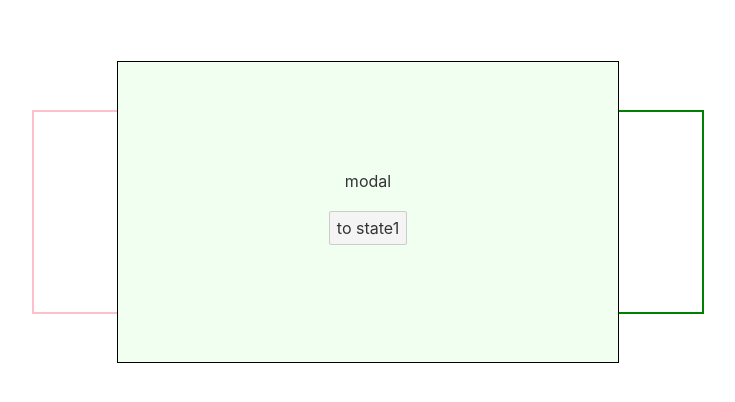
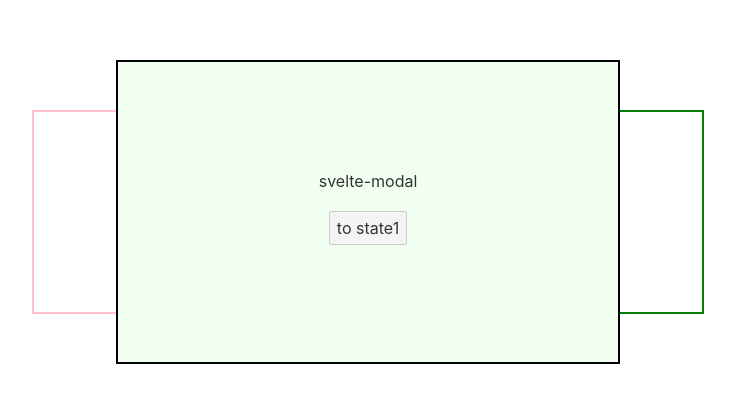
Before and after one commit to keisssss/svelte-to-ts, a Svelte app: page / in a window 1280 px wide. Shown: the part 188-590 px from the top of the page, without its empty margins (272-1007 px from the left). Built offline with nearby package versions, Linux system fonts and the light colour scheme.

Commit message:
hover button

```diff
--- a/public/global.css
+++ b/public/global.css
@@ -1,4 +1,5 @@
-html, body {
+html,
+body {
   position: relative;
   width: 100%;
   height: 100%;
@@ -9,11 +10,12 @@
   margin: 0;
   padding: 8px;
   box-sizing: border-box;
-	font-family: -apple-system, BlinkMacSystemFont, "Segoe UI", Roboto, Oxygen-Sans, Ubuntu, Cantarell, "Helvetica Neue", sans-serif;
+  font-family: -apple-system, BlinkMacSystemFont, "Segoe UI", Roboto,
+    Oxygen-Sans, Ubuntu, Cantarell, "Helvetica Neue", sans-serif;
 }
 
 a {
-	color: rgb(0,100,200);
+  color: rgb(0, 100, 200);
   text-decoration: none;
 }
 
@@ -22,14 +24,17 @@
 }
 
 a:visited {
-	color: rgb(0,80,160);
+  color: rgb(0, 80, 160);
 }
 
 label {
   display: block;
 }
 
-input, button, select, textarea {
+input,
+button,
+select,
+textarea {
   font-family: inherit;
   font-size: inherit;
   -webkit-padding: 0.4em 0;
@@ -49,6 +54,9 @@
   background-color: #f4f4f4;
   outline: none;
 }
+button:hover {
+  cursor: pointer;
+}
 
 button:disabled {
   color: #999;
--- a/public/index.html
+++ b/public/index.html
@@ -31,9 +31,6 @@
     height: 200px;
     width: 200px;
   }
-  .block:hover {
-    cursor: pointer;
-  }
 
   @media (min-width: 640px) {
     main {
--- a/src/App.svelte
+++ b/src/App.svelte
@@ -9,7 +9,7 @@
 
 {#if $state === "state1"}
   <div id="svelte-component" class="block" data-state="state1">
-    embed-state1
+    svelte-embed 1
     <button
       on:click={() => {
         onClick("state2");
@@ -20,7 +20,7 @@
   </div>
 {:else if $state === "state2"}
   <div id="svelte-component" class="block" data-state="state2">
-    embed-state2
+    svelte-embed 2
     <button
       on:click={() => {
         onClick("state3");
@@ -31,7 +31,7 @@
   </div>
 {:else if $state === "state3"}
   <div id="svelte-component" class="block" data-state="state3">
-    embed-state3
+    svelte-embed 3
     <button
       on:click={() => {
         onClick("state4");
@@ -43,7 +43,8 @@
 {:else if $state === "state4"}
   <div id="svelte-component" class="modal-container" data-state="state3">
     <div class="modal">
-      modal<button
+      svelte-modal
+      <button
         on:click={() => {
           onClick("state1");
         }}
@@ -57,10 +58,6 @@
 {/if}
 
 <style>
-  .container {
-    /* width: 100%;
-    height: 100%; */
-  }
   .block {
     height: 200px;
     width: 200px;
@@ -70,6 +67,7 @@
     justify-content: center;
     align-items: center;
     gap: 20px;
+    cursor: default;
   }
 
   .modal-container {
@@ -87,7 +85,7 @@
     flex-direction: column;
     justify-content: center;
     align-items: center;
-    border: 1px solid black;
+    border: 2px solid black;
     gap: 20px;
   }
 
--- a/src/main.js
+++ b/src/main.js
@@ -41,7 +41,7 @@
 }
 
 state.subscribe((v) => {
-  console.log("subscribe");
+  //   console.log("subscribe");
   mountReplace(App, {
     target: stateToTarget[v],
     props: { state },
```
Lines whose indentation alone changed are shown as unchanged.
